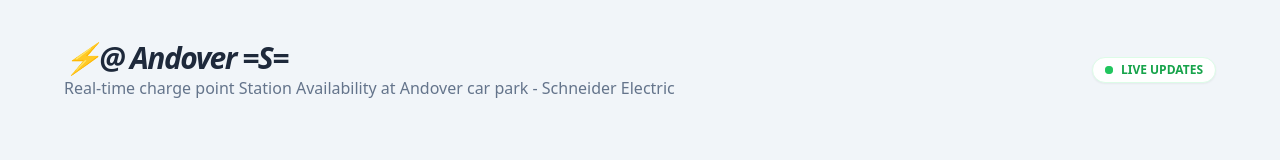
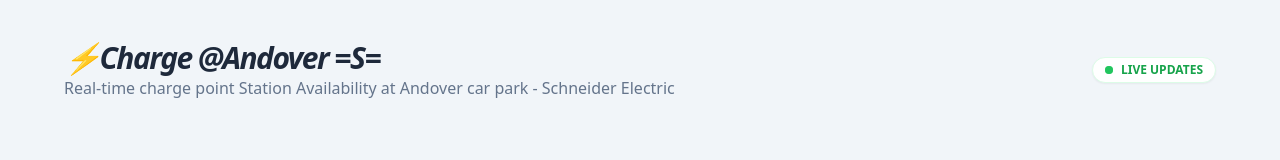
Before and after one commit to ericpauchetusa/Evchargerapp_andover, a plain HTML site: page index.html in a window 1280 px wide. Drawn offline with nearby package versions, Linux system fonts and the light colour scheme; no server answers.

Commit message:
Update header title for charge point station

```diff
--- a/index.html
+++ b/index.html
@@ -11,7 +11,7 @@
     <div class="max-w-6xl mx-auto">
         <header class="flex justify-between items-center mb-10">
             <div>
-                <h1 class="text-3xl font-black text-slate-800 tracking-tighter italic">⚡️@ Andover =S=</h1>
+                <h1 class="text-3xl font-black text-slate-800 tracking-tighter italic">⚡️Charge @Andover =S=</h1>
                 <p class="text-slate-500 font-medium">Real-time charge point Station Availability at Andover car park - Schneider Electric</p>
             </div>
             <div id="live-indicator" class="flex items-center gap-2 bg-white px-3 py-1 rounded-full shadow-sm text-xs font-bold text-green-600 border border-green-100">
```
